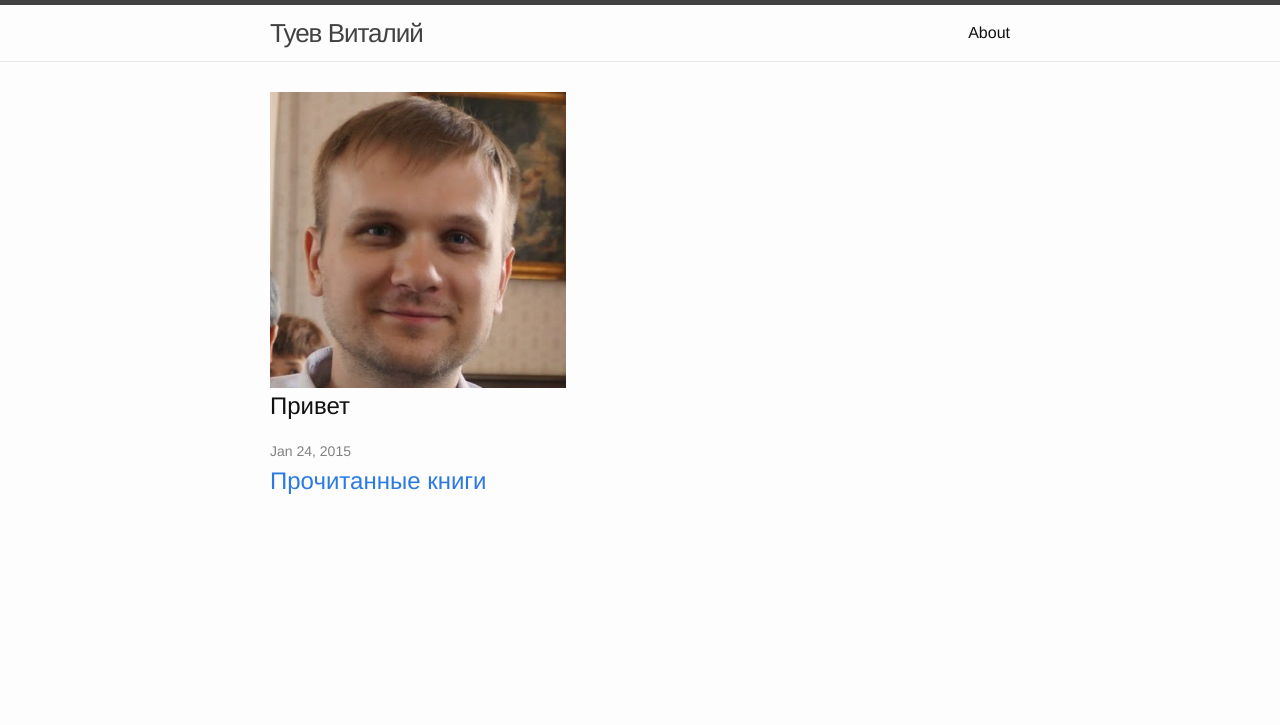
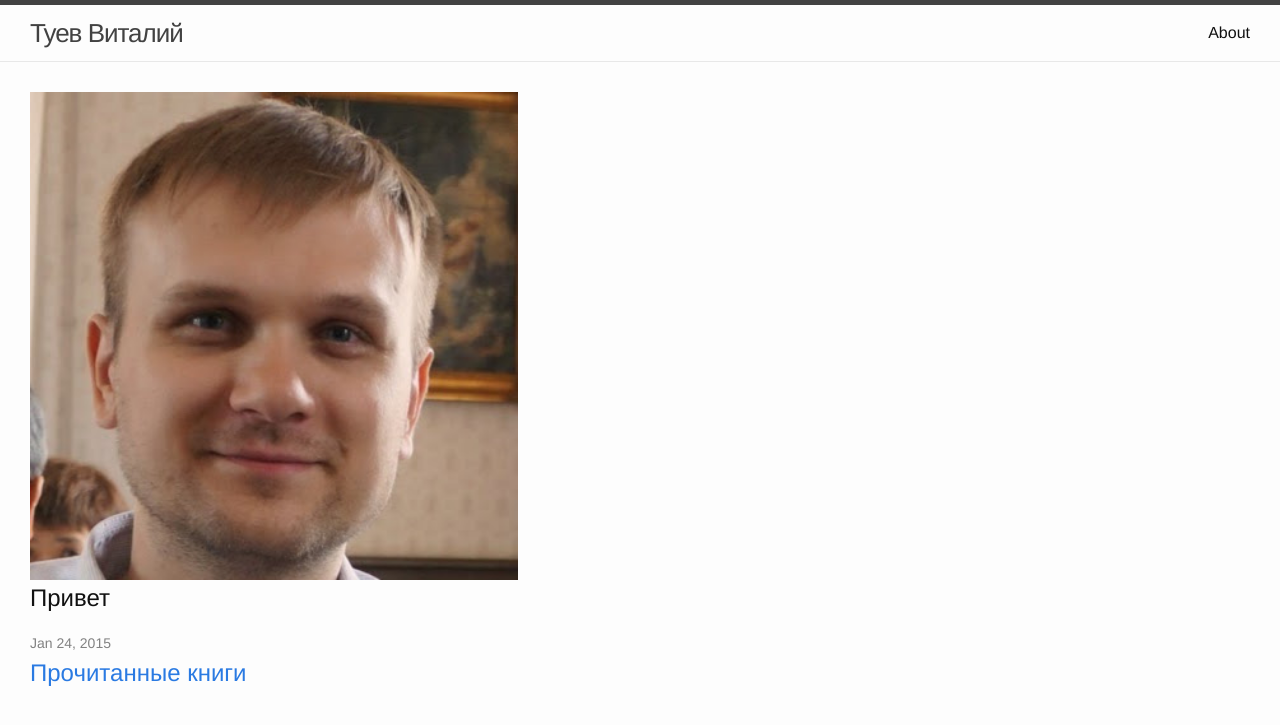
Before and after one commit to vetal232/vetal232.github.io, a Jekyll site: the page built from index.html, in a window 1280 px wide. Shown: the top 725 px of the page. Built offline with Jekyll 4.4.1, drawn with Linux system fonts in a browser that asks for light colours.

Commit message:
Update _base.scss

```diff
--- a/_sass/_base.scss
+++ b/_sass/_base.scss
@@ -17,7 +17,7 @@
     font-family: $base-font-family;
     font-size: $base-font-size;
     line-height: $base-line-height;
-    font-weight: 300;
+    //font-weight: 300;
     color: $text-color;
     background-color: $background-color;
     -webkit-text-size-adjust: 100%;
@@ -154,8 +154,8 @@
  * Wrapper
  */
 .wrapper {
-    max-width: -webkit-calc(#{$content-width} - (#{$spacing-unit} * 2));
-    max-width:         calc(#{$content-width} - (#{$spacing-unit} * 2));
+    //max-width: -webkit-calc(#{$content-width} - (#{$spacing-unit} * 2));
+    //max-width:         calc(#{$content-width} - (#{$spacing-unit} * 2));
     margin-right: auto;
     margin-left: auto;
     padding-right: $spacing-unit;
@@ -163,8 +163,8 @@
     @extend %clearfix;
 
     @include media-query($on-laptop) {
-        max-width: -webkit-calc(#{$content-width} - (#{$spacing-unit}));
-        max-width:         calc(#{$content-width} - (#{$spacing-unit}));
+        //max-width: -webkit-calc(#{$content-width} - (#{$spacing-unit}));
+        //max-width:         calc(#{$content-width} - (#{$spacing-unit}));
         padding-right: $spacing-unit / 2;
         padding-left: $spacing-unit / 2;
     }
```
